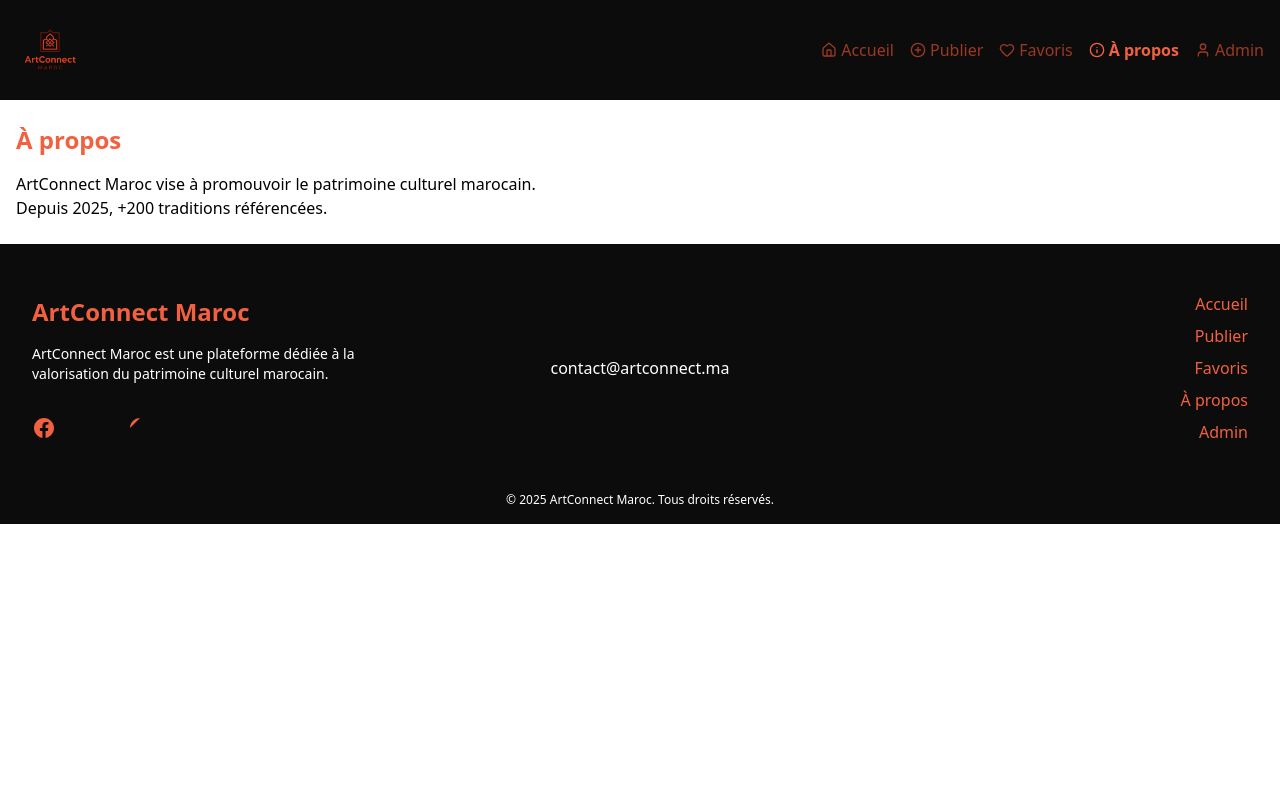
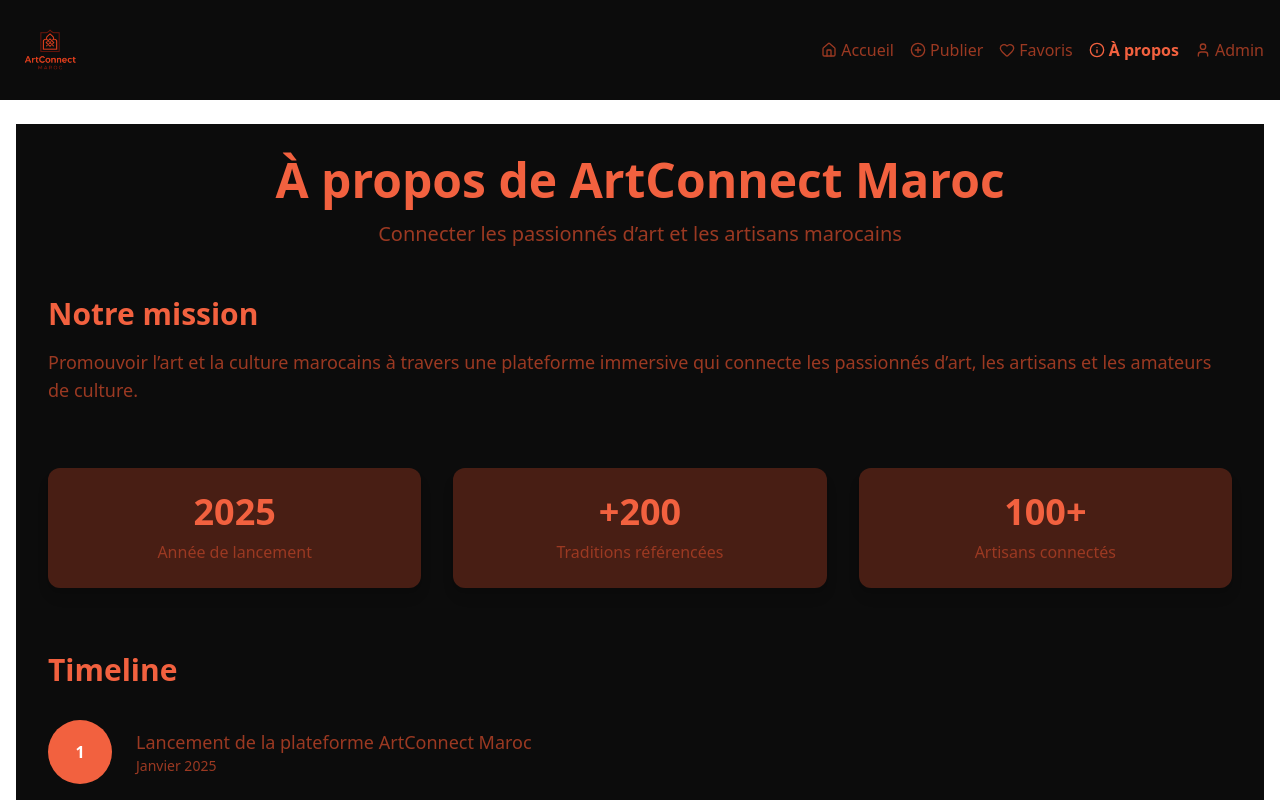
Before and after one commit to Mouad1949/brief_4-, a React (Vite) app: page /a-propos in a window 1280 px wide. Shown: the top 800 px of the page. Built offline with nearby package versions, Linux system fonts and the light colour scheme.

Commit message:
Ajout page À propos avec Nav, Footer, ChiffresClés et Timeline

```diff
--- /dev/null
+++ b/src/Components/APropos/ChiffresCles.jsx
@@ -0,0 +1,23 @@
+import React from "react";
+
+export default function ChiffresCles() {
+  const chiffres = [
+    { valeur: "2025", description: "Année de lancement" },
+    { valeur: "+200", description: "Traditions référencées" },
+    { valeur: "100+", description: "Artisans connectés" },
+  ];
+
+  return (
+    <section className="grid grid-cols-1 sm:grid-cols-3 gap-8 mb-16">
+      {chiffres.map((item, index) => (
+        <div
+          key={index}
+          className="bg-[#481E14] p-6 rounded-xl text-center shadow-lg"
+        >
+          <h3 className="text-4xl font-bold text-[#F2613F]">{item.valeur}</h3>
+          <p className="mt-2 text-[#9B3922]">{item.description}</p>
+        </div>
+      ))}
+    </section>
+  );
+}
--- /dev/null
+++ b/src/Components/APropos/Timeline.jsx
@@ -0,0 +1,29 @@
+// src/components/Timeline.jsx
+import React from "react";
+
+export default function Timeline() {
+  const events = [
+    { num: 1, title: "Lancement de la plateforme ArtConnect Maroc", date: "Janvier 2025" },
+    { num: 2, title: "Référencement de plus de 200 traditions", date: "Mars 2025" },
+    { num: 3, title: "Connexion de plus de 100 artisans", date: "Juin 2025" },
+  ];
+
+  return (
+    <section>
+      <h2 className="text-3xl font-semibold text-[#F2613F]">Timeline</h2>
+      <div className="mt-8 space-y-8">
+        {events.map((event, index) => (
+          <div key={index} className="flex items-center">
+            <div className="w-16 h-16 bg-[#F2613F] rounded-full flex items-center justify-center text-white font-bold">
+              {event.num}
+            </div>
+            <div className="ml-6 text-[#9B3922]">
+              <p className="text-lg">{event.title}</p>
+              <p className="text-sm">{event.date}</p>
+            </div>
+          </div>
+        ))}
+      </div>
+    </section>
+  );
+}
--- a/src/Pages/APropos.jsx
+++ b/src/Pages/APropos.jsx
@@ -1,10 +1,36 @@
 import React from "react";
+import Navbar from "../Components/layout/Navbar";
+import Footer from "../Components/layout/Footer";
+import ChiffresCles from "../Components/APropos/ChiffresCles";
+import Timeline from "../Components/APropos/Timeline";
+
 export default function APropos() {
   return (
-    <div>
-      <h1 className="text-2xl font-bold text-[#F2613F] mb-4">À propos</h1>
-      <p>ArtConnect Maroc vise à promouvoir le patrimoine culturel marocain.</p>
-      <p>Depuis 2025, +200 traditions référencées.</p>
+    <div className="min-h-screen bg-[#0C0C0C] text-white">
+
+      <div className="p-8">
+        {/* En-tête */}
+        <header className="text-center mb-12">
+          <h1 className="text-5xl font-extrabold text-[#F2613F]">À propos de ArtConnect Maroc</h1>
+          <p className="mt-4 text-xl text-[#9B3922]">
+            Connecter les passionnés d’art et les artisans marocains
+          </p>
+        </header>
+
+        {/* Mission */}
+        <section className="mb-16">
+          <h2 className="text-3xl font-semibold text-[#F2613F]">Notre mission</h2>
+          <p className="mt-4 text-lg text-[#9B3922]">
+            Promouvoir l’art et la culture marocains à travers une plateforme immersive qui connecte les passionnés d’art, les artisans et les amateurs de culture.
+          </p>
+        </section>
+
+        {/* Chiffres clés */}
+        <ChiffresCles />
+
+        {/* Timeline */}
+        <Timeline />
+      </div>
     </div>
   );
 }
```
